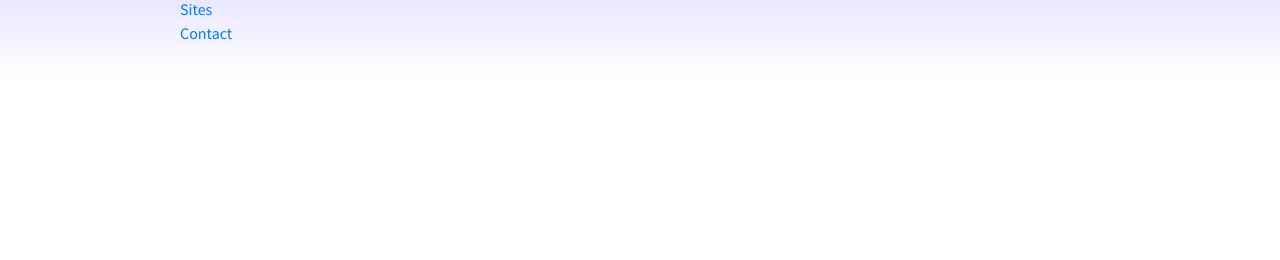
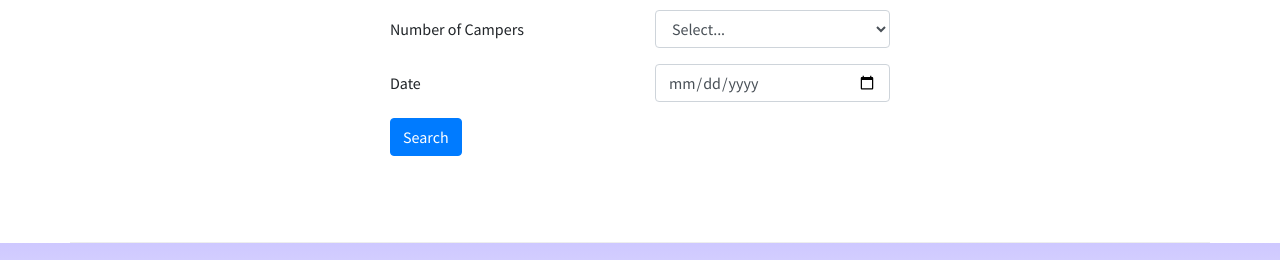
Before and after one commit to jaspertung/nucampsite, a website: page index.html in a window 1280 px wide. Shown: the part 1257-1517 px from the top of the page. Before the commit the page ends 1338 px from the top, so only its background shows below. Drawn offline with nearby package versions, Linux system fonts and the light colour scheme; a web font is replaced by a local one.

Commit message:
Added Reserve a Campsite form

```diff
--- a/index.html
+++ b/index.html
@@ -72,10 +72,8 @@
                 </div>
             </div>
         </div>
-    </div>
 
     <!-- Featured Campsites -->
-    <div class="container">
         <div class="row row-content align-items-center">
             <div class="col-sm-4 col-md-3">
                 <h2>Featured Campsites</h2>
@@ -88,13 +86,11 @@
                     </div>
                     <img class="d-flex ml-3 img-thumbnail"src="img/react-lake-thumb.jpg" alt="React Lake thumbnail">
                 </div>
-
             </div>
         </div>
-    </div>
+
 
     <!-- Our Community Partners -->
-    <div class="container">
         <div class="row row-content align-items-center">
             <div class="col-sm-4 order-sm-last col-md-3">
                 <h2 class="text-sm-right">Our Community Partners</h2>
@@ -108,6 +104,43 @@
                     </div>
                 </div>
 
+            </div>
+        </div>
+
+        <div class="row row-content">
+            <div class="col-sm-6 mx-auto">
+                <div class="card bg-info text-white">
+                    <h3>Reserve a Campsite</h3>
+                </div>
+                <div class="card-body">
+                    <form action="">
+                        <div class="row form-group">
+                            <label class="col-sm-6 col-form-label" for="numCampers">Number of Campers</label>
+                            <div class="col">
+                                <select class="form-control" name="numCampers" id="numCampers">
+                                    <option value="">Select...</option>
+                                    <option value="1">1-10</option>
+                                    <option value="2">11-20</option>
+                                    <option value="3">21-50</option>
+                                    <option value="4">51-100</option>
+                                    <option value="5">100-200</option>
+                                    <option value="6">200+</option>
+                                </select>
+                            </div>
+                        </div>
+                        <div class="row form-group">
+                            <label class="col-sm-6 col-form-label" for="date">Date</label>
+                            <div class="col">
+                                <input class="form-control" type="date" id="date" name="date" placeholder="">
+                            </div>
+                        </div>
+                        <div class="row form-group">
+                            <div class="col">
+                                <button class="btn btn-primary" type="submit">Search</button>
+                            </div>
+                        </div>
+                    </form>
+                </div>
             </div>
         </div>
     </div>
```
